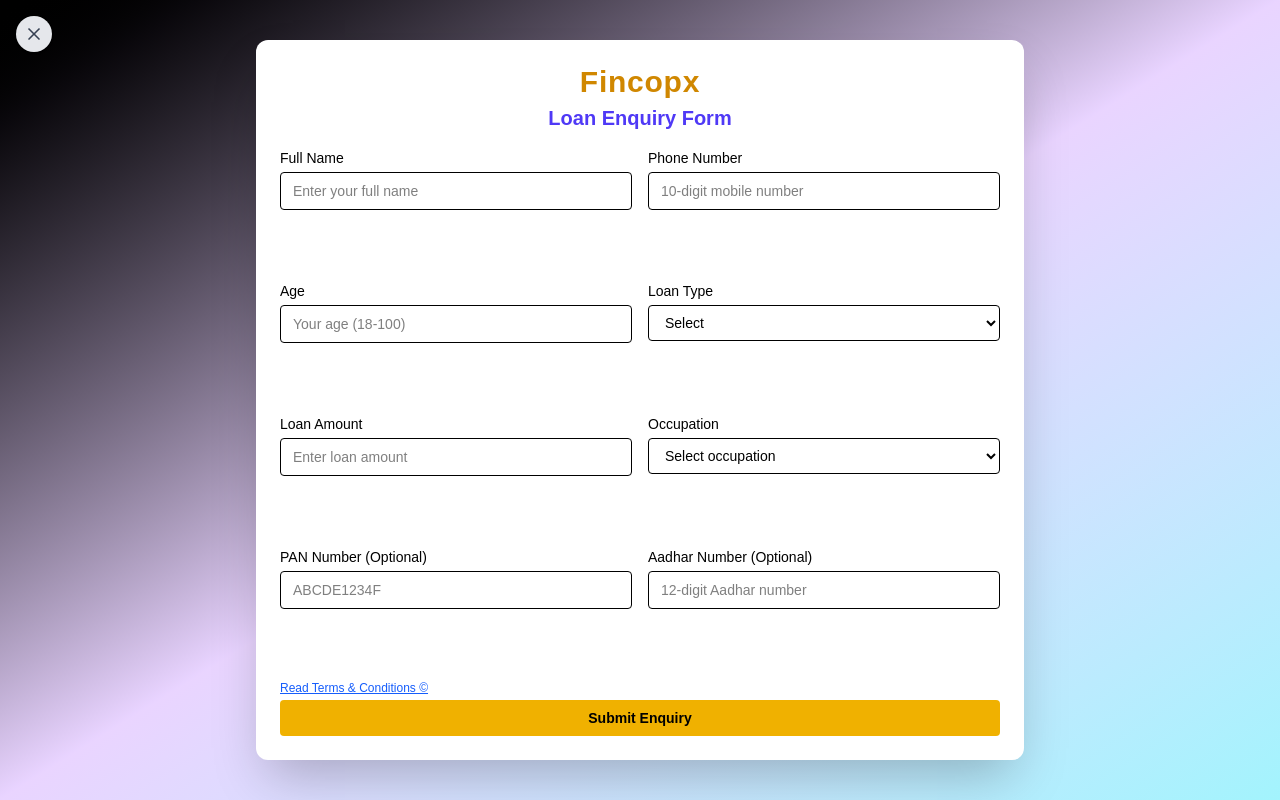
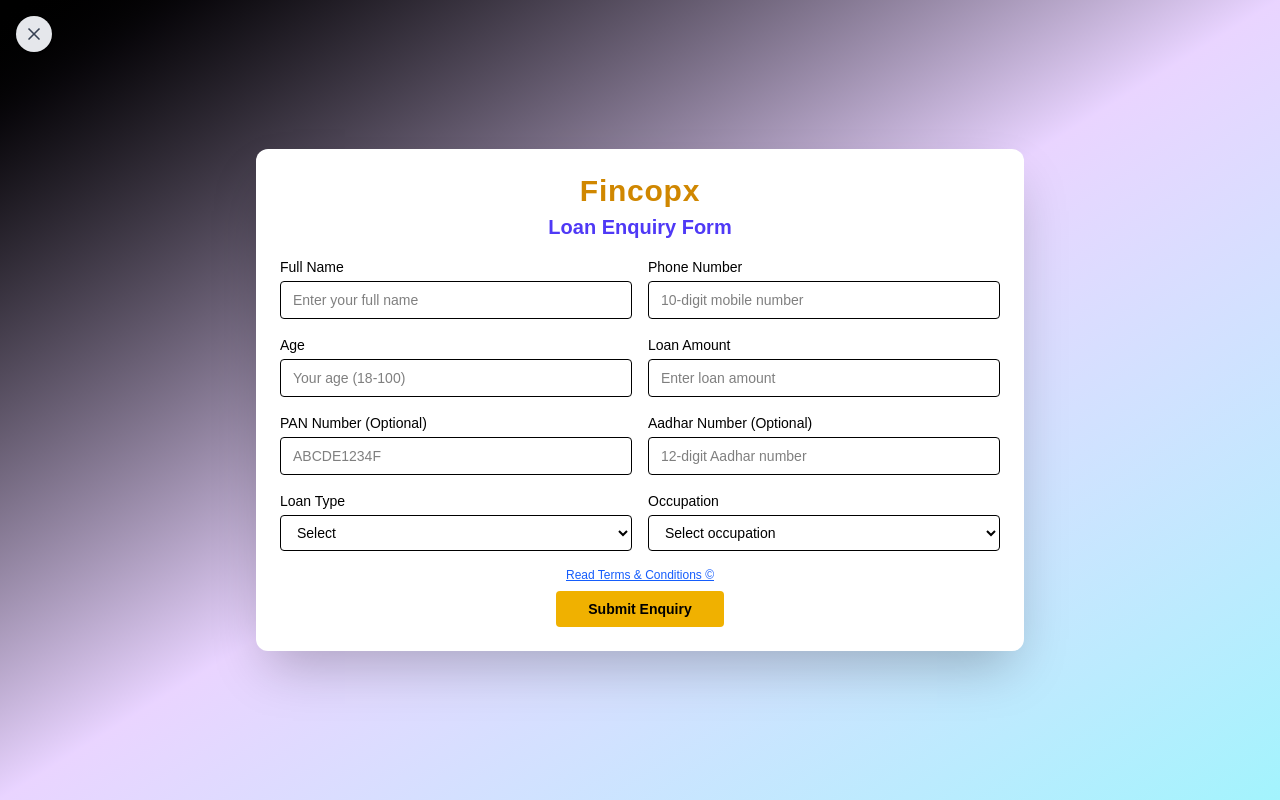
Before and after one commit to sanjeevdubey1/waltefin, a React (Vite) app: page /apply in a window 1280 px wide. Built offline with nearby package versions, Linux system fonts and the light colour scheme; a web font is replaced by a local one.

Commit message:
newchanges

```diff
--- a/src/components/LoanForm.jsx
+++ b/src/components/LoanForm.jsx
@@ -1,9 +1,8 @@
 import React, { useState } from 'react';
-import { useNavigate } from 'react-router-dom';
+import { useNavigate, Link } from 'react-router-dom';
 import { X } from 'lucide-react';
 import { motion, AnimatePresence } from 'framer-motion';
-import { Link } from 'react-router-dom';
-import { FileText } from 'lucide-react';
+
 const phoneRegex = /^[6-9]\d{9}$/;
 const panRegex = /^[A-Z]{5}[0-9]{4}[A-Z]{1}$/;
 const aadharRegex = /^\d{12}$/;
@@ -14,7 +13,6 @@
   const [loading, setLoading] = useState(false);
   const [submitted, setSubmitted] = useState(false);
   const [errors, setErrors] = useState({});
-
   const [formData, setFormData] = useState({
     name: '',
     phone: '',
@@ -36,7 +34,6 @@
     if (!formData.occupation.trim()) errs.occupation = 'Occupation is required';
     if (!panRegex.test(formData.pan.toUpperCase())) errs.pan = 'Invalid PAN format';
     if (formData.aadhar && !aadharRegex.test(formData.aadhar)) errs.aadhar = 'Invalid Aadhar number';
-
     setErrors(errs);
     return Object.keys(errs).length === 0;
   };
@@ -45,18 +42,14 @@
     const { name, value } = e.target;
     if (name === 'pan') {
       setFormData({ ...formData, [name]: value.toUpperCase() });
-    } else if (name === 'phone' || name === 'aadhar') {
-      if (/^\d*$/.test(value)) {
-        setFormData({ ...formData, [name]: value });
-      }
-    } else if (name === 'age' || name === 'amount') {
+    } else if (['phone', 'aadhar', 'age', 'amount'].includes(name)) {
       if (/^\d*$/.test(value)) {
         setFormData({ ...formData, [name]: value });
       }
     } else {
       setFormData({ ...formData, [name]: value });
     }
-    setErrors(prev => ({ ...prev, [name]: undefined }));
+    setErrors((prev) => ({ ...prev, [name]: undefined }));
   };
 
   const handleSubmit = async (e) => {
@@ -72,8 +65,8 @@
       });
 
       if (response.ok) {
-        setVisible(false);  // Close the form immediately
-        setSubmitted(true); // Show success screen
+        setVisible(false);
+        setSubmitted(true);
         setFormData({
           name: '',
           phone: '',
@@ -97,9 +90,7 @@
 
   const handleClose = () => {
     setVisible(false);
-    setTimeout(() => {
-      navigate('/');
-    }, 400);
+    setTimeout(() => navigate('/'), 400);
   };
 
   const handleSuccessClose = () => {
@@ -108,9 +99,7 @@
   };
 
   return (
-    <div className="h-screen w-screen bg-gradient-to-br from-black via-purple-200 to-cyan-200 px-4 py-2 relative flex items-center justify-center">
-
-      {/* Close button for form */}
+    <div className="min-h-screen w-full bg-gradient-to-br from-black via-purple-200 to-cyan-200 px-4 py-4 relative flex items-center justify-center overflow-auto">
       {visible && (
         <button
           onClick={handleClose}
@@ -122,10 +111,9 @@
       )}
 
       <AnimatePresence>
-        {/* The form */}
         {visible && (
           <motion.div
-            className="w-full max-w-3xl bg-white shadow-2xl rounded-xl p-6 h-[90vh] flex flex-col justify-between text-black"
+            className="w-full max-w-3xl bg-white shadow-2xl rounded-xl p-6 flex flex-col justify-between text-black"
             initial={{ opacity: 0, scale: 0.9 }}
             animate={{ opacity: 1, scale: 1 }}
             exit={{ opacity: 0, scale: 0.9, transition: { duration: 0.4 } }}
@@ -135,63 +123,32 @@
               <h2 className="text-xl font-bold mb-4 text-center text-indigo-600">Loan Enquiry Form</h2>
             </div>
 
-            <form
-              onSubmit={handleSubmit}
-              className="grid grid-cols-1 md:grid-cols-2 gap-4 flex-grow"
-              noValidate
-            >
-              {/* Inputs... same as before */}
-              {/* Full Name */}
-              <div>
-                <label className="block text-sm mb-1" htmlFor="name">Full Name</label>
+            <form onSubmit={handleSubmit} className="grid grid-cols-1 md:grid-cols-2 gap-4 flex-grow" noValidate>
+              {[
+                { label: 'Full Name', name: 'name', type: 'text', placeholder: 'Enter your full name' },
+                { label: 'Phone Number', name: 'phone', type: 'tel', placeholder: '10-digit mobile number', maxLength: 10 },
+                { label: 'Age', name: 'age', type: 'number', placeholder: 'Your age (18-100)' },
+                { label: 'Loan Amount', name: 'amount', type: 'number', placeholder: 'Enter loan amount' },
+                { label: 'PAN Number (Optional)', name: 'pan', type: 'text', placeholder: 'ABCDE1234F', maxLength: 10 },
+                { label: 'Aadhar Number (Optional)', name: 'aadhar', type: 'text', placeholder: '12-digit Aadhar number', maxLength: 12 },
+              ].map(({ label, name, type, placeholder, maxLength }) => (
+                <div key={name}>
+                  <label className="block text-sm mb-1" htmlFor={name}>{label}</label>
                   <input
-                  id="name"
-                  type="text"
-                  name="name"
-                  placeholder="Enter your full name"
-                  required
-                  value={formData.name}
+                    id={name}
+                    type={type}
+                    name={name}
+                    placeholder={placeholder}
+                    value={formData[name]}
+                    required={name !== 'aadhar'}
+                    maxLength={maxLength}
                     onChange={handleChange}
-                  className={`w-full px-3 py-2 border rounded text-sm ${errors.name ? 'border-red-500' : ''}`}
+                    className={`w-full px-3 py-2 border rounded text-sm ${errors[name] ? 'border-red-500' : ''}`}
                   />
-                {errors.name && <p className="text-red-500 text-xs mt-1">{errors.name}</p>}
+                  {errors[name] && <p className="text-red-500 text-xs mt-1">{errors[name]}</p>}
                 </div>
-              {/* Phone Number */}
-              <div>
-                <label className="block text-sm mb-1" htmlFor="phone">Phone Number</label>
-                <input
-                  id="phone"
-                  type="tel"
-                  name="phone"
-                  placeholder="10-digit mobile number"
-                  required
-                  maxLength={10}
-                  value={formData.phone}
-                  onChange={handleChange}
-                  className={`w-full px-3 py-2 border rounded text-sm ${errors.phone ? 'border-red-500' : ''}`}
-                />
-                {errors.phone && <p className="text-red-500 text-xs mt-1">{errors.phone}</p>}
-              </div>
+              ))}
 
-              {/* Age */}
-              <div>
-                <label className="block text-sm mb-1" htmlFor="age">Age</label>
-                <input
-                  id="age"
-                  type="number"
-                  name="age"
-                  placeholder="Your age (18-100)"
-                  required
-                  min={18}
-                  max={100}
-                  value={formData.age}
-                  onChange={handleChange}
-                  className={`w-full px-3 py-2 border rounded text-sm ${errors.age ? 'border-red-500' : ''}`}
-                />
-                {errors.age && <p className="text-red-500 text-xs mt-1">{errors.age}</p>}
-              </div>
-
-              {/* Loan Type */}
               <div>
                 <label className="block text-sm mb-1" htmlFor="loanType">Loan Type</label>
                 <select
@@ -210,24 +167,6 @@
                 {errors.loanType && <p className="text-red-500 text-xs mt-1">{errors.loanType}</p>}
               </div>
 
-              {/* Loan Amount */}
-              <div>
-                <label className="block text-sm mb-1" htmlFor="amount">Loan Amount</label>
-                <input
-                  id="amount"
-                  type="number"
-                  name="amount"
-                  placeholder="Enter loan amount"
-                  required
-                  min={0}
-                  value={formData.amount}
-                  onChange={handleChange}
-                  className={`w-full px-3 py-2 border rounded text-sm ${errors.amount ? 'border-red-500' : ''}`}
-                />
-                {errors.amount && <p className="text-red-500 text-xs mt-1">{errors.amount}</p>}
-              </div>
-
-             {/* Occupation (Dropdown) */}
               <div>
                 <label className="block text-sm mb-1" htmlFor="occupation">Occupation</label>
                 <select
@@ -245,55 +184,17 @@
                 </select>
                 {errors.occupation && <p className="text-red-500 text-xs mt-1">{errors.occupation}</p>}
               </div>
-
-
-              {/* PAN Number */}
-              <div>
-                <label className="block text-sm mb-1" htmlFor="pan">PAN Number (Optional)</label>
-                <input
-                  id="pan"
-                  type="text"
-                  name="pan"
-                  placeholder="ABCDE1234F"
-                  maxLength={10}
-                 required
-                  value={formData.pan}
-                  onChange={handleChange}
-                  className={`w-full px-3 py-2 border rounded text-sm uppercase ${errors.pan ? 'border-red-500' : ''}`}
-                />
-                {errors.pan && <p className="text-red-500 text-xs mt-1">{errors.pan}</p>}
-              </div>
-
-              {/* Aadhar Number */}
-              <div>
-                <label className="block text-sm mb-1" htmlFor="aadhar">Aadhar Number (Optional)</label>
-                <input
-                  id="aadhar"
-                  type="text"
-                  name="aadhar"
-                  placeholder="12-digit Aadhar number"
-                  maxLength={12}
-                  value={formData.aadhar}
-                  onChange={handleChange}
-                  className={`w-full px-3 py-2 border rounded text-sm ${errors.aadhar ? 'border-red-500' : ''}`}
-                />
-                {errors.aadhar && <p className="text-red-500 text-xs mt-1">{errors.aadhar}</p>}
-              </div>
             </form>
 
-            {/* Submit button */}
-            <div className="flex justify-center flex-col  align-middle mt-4">
-                <Link
-        to="/terms"
-        className="text-blue-600 underline hover:text-blue-800 transition text-xs pb-1"
-      >
-      Read Terms & Conditions &copy;
+            <div className="flex flex-col items-center gap-2 mt-4 w-full">
+              <Link to="/terms" className="text-blue-600 underline hover:text-blue-800 transition text-xs">
+                Read Terms & Conditions ©
               </Link>
               <button
                 type="submit"
                 onClick={handleSubmit}
                 disabled={loading}
-                className={`bg-yellow-500 text-black px-8 py-2 rounded font-semibold hover:bg-yellow-600 transition text-sm flex items-center justify-center gap-2 ${
+                className={`w-full sm:w-auto bg-yellow-500 text-black px-8 py-2 rounded font-semibold hover:bg-yellow-600 transition text-sm flex items-center justify-center gap-2 ${
                   loading ? 'opacity-50 cursor-not-allowed' : ''
                 }`}
               >
@@ -304,30 +205,16 @@
                     fill="none"
                     viewBox="0 0 24 24"
                   >
-                    <circle
-                      className="opacity-25"
-                      cx="12"
-                      cy="12"
-                      r="10"
-                      stroke="currentColor"
-                      strokeWidth="4"
-                    />
-                    <path
-                      className="opacity-75"
-                      fill="currentColor"
-                      d="M4 12a8 8 0 018-8v4a4 4 0 00-4 4H4z"
-                    />
+                    <circle className="opacity-25" cx="12" cy="12" r="10" stroke="currentColor" strokeWidth="4" />
+                    <path className="opacity-75" fill="currentColor" d="M4 12a8 8 0 018-8v4a4 4 0 00-4 4H4z" />
                   </svg>
                 )}
                 Submit Enquiry
               </button>
-
-
             </div>
           </motion.div>
         )}
 
-        {/* Success screen */}
         {submitted && (
           <motion.div
             className="fixed inset-0 bg-black bg-opacity-60 flex items-center justify-center z-50"
@@ -349,7 +236,6 @@
               >
                 Close
               </button>
-              <link rel="stylesheet" href="/termc" title='Tearm & condition' />
             </motion.div>
           </motion.div>
         )}
--- a/src/pages/TermsAndServices .jsx
+++ b/src/pages/TermsAndServices .jsx
@@ -9,7 +9,7 @@
     <div className="relative  mx-auto p-6 text-sm text-gray-800 bg-gradient-to-br from-indigo-100 via-indigo-50 to-white px-4 py-2  flex items-center justify-center">
       {/* Close Button using Lucide Icon */}
       <button
-        onClick={() => navigate('/')}
+        onClick={() => navigate(-1)}
         className="absolute top-4 left-4 text-gray-500 hover:text-red-500"
         title="Close"
       >
```
Also changed, not shown: src/components/Header.jsx (+14 -13 lines), src/components/HeroSection.jsx (+19 -22 lines). Lines whose indentation alone changed are shown as unchanged.
